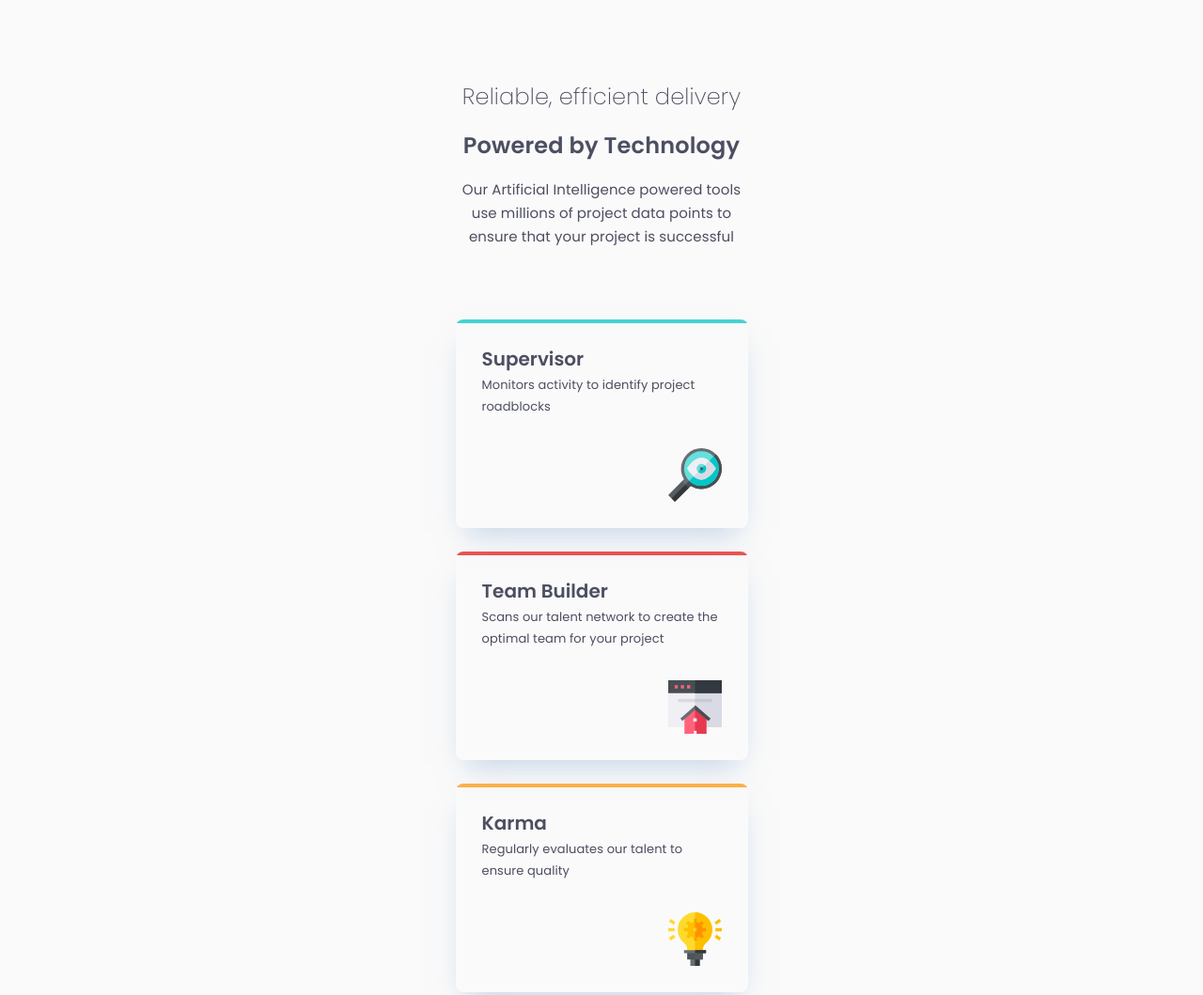
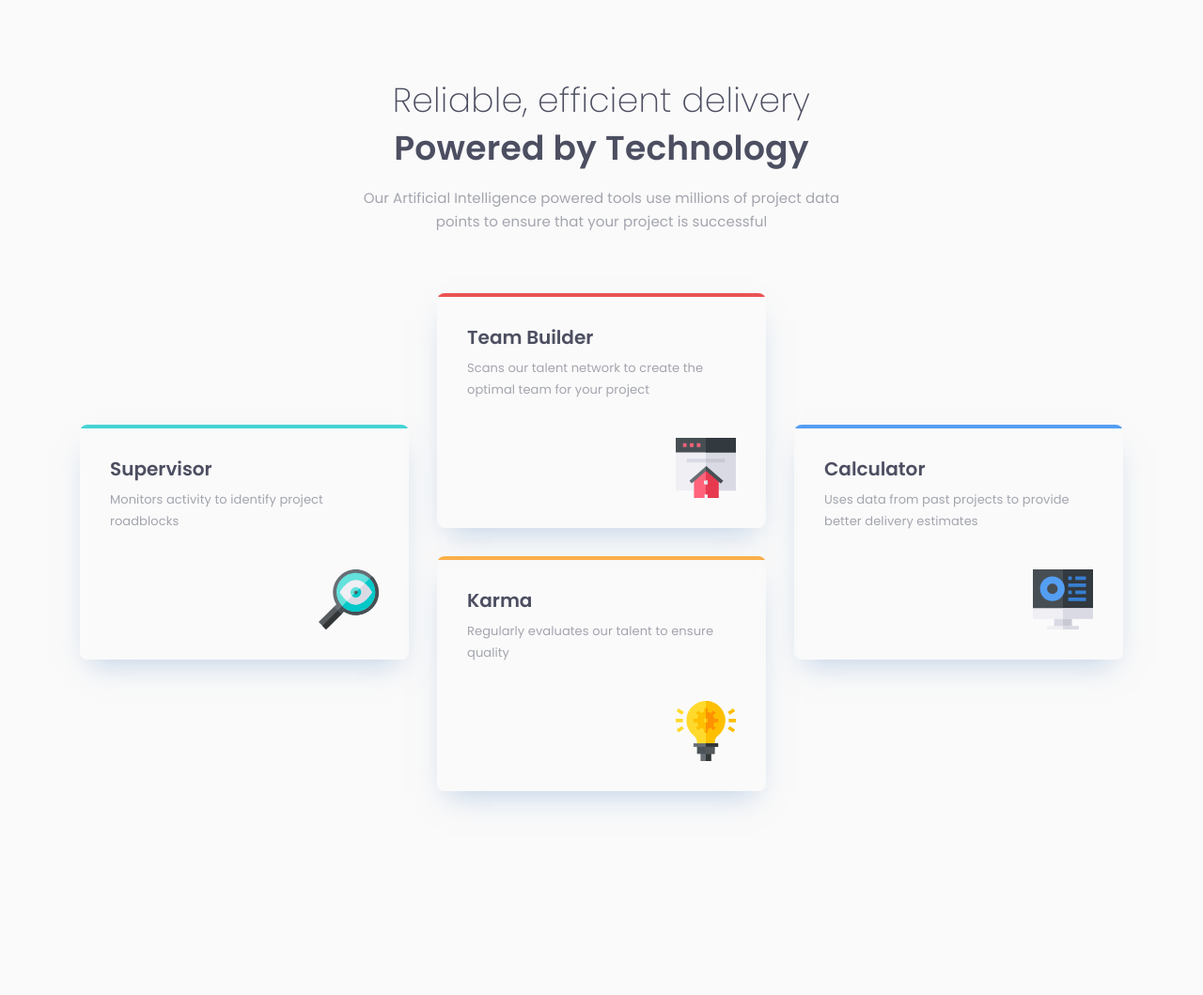
Before and after one commit to ryancalacsan/four-card-feature-section, a website built with Parcel: page src/index.html in a window 1280 px wide. Shown: the top 1059 px of the page at 94% size. After the commit the page ends 920 px from the top, so only its background shows below. Built offline with nearby package versions, Linux system fonts and the light colour scheme.

Commit message:
completed desktop view

```diff
--- a/src/index.html
+++ b/src/index.html
@@ -24,7 +24,7 @@
         </p>
       </section>
       <section class="features">
-        <div class="features__card">
+        <div class="features__card card1">
           <div class="features__cardBorder card1"></div>
           <div class="features__cardContainer">
             <h3 class="features__cardTitle">Supervisor</h3>
@@ -38,7 +38,7 @@
             />
           </div>
         </div>
-        <div class="features__card">
+        <div class="features__card card2">
           <div class="features__cardBorder card2"></div>
           <div class="features__cardContainer">
             <h3 class="features__cardTitle">Team Builder</h3>
@@ -48,12 +48,12 @@
             </p>
             <img
               src="./images/icon-team-builder.svg"
-              alt="magnifiying glass"
+              alt="house"
               class="features__cardImg"
             />
           </div>
         </div>
-        <div class="features__card">
+        <div class="features__card card3">
           <div class="features__cardBorder card3"></div>
           <div class="features__cardContainer">
             <h3 class="features__cardTitle">Karma</h3>
@@ -62,7 +62,7 @@
             </p>
             <img
               src="./images/icon-karma.svg"
-              alt="magnifiying glass"
+              alt="lightbulb with gear inside"
               class="features__cardImg"
             />
           </div>
@@ -76,7 +76,7 @@
             </p>
             <img
               src="./images/icon-calculator.svg"
-              alt="magnifiying glass"
+              alt="computer"
               class="features__cardImg"
             />
           </div>
--- a/src/scss/abstracts/_colors.scss
+++ b/src/scss/abstracts/_colors.scss
@@ -5,4 +5,4 @@ $blue: hsl(212, 86%, 64%);
 
 $veryDarkBlue: hsl(234, 12%, 34%);
 $grayishBlue: hsl(229, 6%, 66%);
-$veryLightGray: hsl(0, 0%, 98%);
+$veryLightGray: #fafafa;
--- a/src/scss/abstracts/_fonts.scss
+++ b/src/scss/abstracts/_fonts.scss
@@ -1,9 +1,9 @@
 //font sizes
-$font-sm: 13px;
-$font-md: 15px;
-$font-lg: 20px;
-$font-xl: 24px;
-$font-xxl: 36px;
+$font-sm: 0.8125rem;
+$font-md: 0.9375rem;
+$font-lg: 1.25rem;
+$font-xl: 1.5rem;
+$font-xxl: 2.25rem;
 
 //font weights
 $extra-light: 200;
--- a/src/scss/base/_globals.scss
+++ b/src/scss/base/_globals.scss
@@ -23,6 +23,10 @@ p {
 }
 
 main {
-    margin: 85px 32px 78px 32px;
+    padding: 5.3125rem 2rem 4.875rem 2rem;
     text-align: center;
+
+    @include breakpoint-up(large) {
+        padding-top: 5rem;
+    }
 }
--- a/src/scss/base/_index.scss
+++ b/src/scss/base/_index.scss
@@ -1,2 +1,2 @@
+@forward "reset";
 @forward "globals";
-@forward "reset";
--- a/src/scss/components/_card.scss
+++ b/src/scss/components/_card.scss
@@ -5,20 +5,54 @@
     flex-direction: column;
     align-items: center;
     text-align: left;
+
+    @include breakpoint-up(large) {
+        margin: 0 auto;
+        display: grid;
+        max-width: 69.375rem;
+        grid-template-columns: 1fr 1fr 1fr;
+        grid-template-rows: 1fr 1fr;
+        gap: 1.875rem;
+        grid-template-areas:
+            "super team calc"
+            "super karma calc";
+    }
     &__card {
-        margin-bottom: 25px;
-        max-width: 311px;
-        box-shadow: 0 15px 30px -11px hsla(213, 47%, 67%, 50%);
-        border-radius: 8px;
+        margin-bottom: 1.5625rem;
+        max-width: 19.4375rem;
+        box-shadow: 0 0.9375rem 1.875rem -0.6875rem hsla(213, 47%, 67%, 50%);
+        border-radius: 0.5rem;
         overflow: hidden;
 
+        @include breakpoint-up(large) {
+            margin-bottom: 0;
+            max-width: 100%;
+        }
+
+        &.card1 {
+            grid-area: super;
+        }
+
+        &.card2 {
+            grid-area: team;
+        }
+
+        &.card3 {
+            grid-area: karma;
+        }
+
         &.card4 {
+            grid-area: calc;
             margin-bottom: 0;
         }
     }
 
     &__cardBorder {
-        height: 3.55px;
+        height: 0.2219rem;
+
+        @include breakpoint-up(large) {
+            height: 0.25rem;
+        }
 
         &.card1 {
             background-color: $cyan;
@@ -38,27 +72,44 @@
     }
 
     &__cardContainer {
-        margin: 23.45px 28px 28px 28px;
+        margin: 1.4656rem 1.75rem 1.75rem 1.75rem;
+
+        @include breakpoint-up(large) {
+            margin: 1.75rem 2rem 2rem 2rem;
+        }
     }
 
     &__cardTitle {
         font-weight: $semi-bold;
         font-size: $font-lg;
-        line-height: 30px;
-        margin-bottom: 1px;
+        line-height: 1.875rem;
+        margin-bottom: 0.0625rem;
+
+        @include breakpoint-up(large) {
+            margin-bottom: 0.375rem;
+        }
     }
 
     &__cardText {
         font-weight: $regular;
-        font-size: 13px;
-        line-height: 23px;
-        letter-spacing: 0.09px;
-        margin-bottom: 33px;
+        font-size: 0.8125rem;
+        line-height: 1.4375rem;
+        letter-spacing: 0.0056rem;
+        margin-bottom: 2.0625rem;
+        color: $grayishBlue;
+
+        @include breakpoint-up(large) {
+            margin-bottom: 2.5rem;
+        }
     }
 
     &__cardImg {
         display: block;
-        height: 57px;
+        height: 3.5625rem;
         margin-left: auto;
+
+        @include breakpoint-up(large) {
+            height: 4rem;
+        }
     }
 }
--- a/src/scss/components/_hero.scss
+++ b/src/scss/components/_hero.scss
@@ -1,28 +1,45 @@
 @use "../abstracts/" as *;
 
 .hero {
-    max-width: 311px;
+    max-width: 19.4375rem;
     margin: 0 auto;
-    margin-bottom: 76px;
+    margin-bottom: 4.75rem;
+
+    @include breakpoint-up(large) {
+        max-width: 33.75rem;
+        margin-bottom: 4rem;
+    }
 
     &__tagline,
     &__title {
         font-size: $font-xl;
-        line-height: 36px;
-        letter-spacing: 0.17px;
+        line-height: 2.25rem;
+        letter-spacing: 0.0106rem;
+
+        @include breakpoint-up(large) {
+            font-size: $font-xxl;
+            line-height: 3.375rem;
+            letter-spacing: 0.0156rem;
+        }
     }
 
     &__tagline {
         font-weight: $extra-light;
+        margin-bottom: 0.0625rem;
+        @include breakpoint-up(large) {
+            margin-bottom: -0.1875rem;
+        }
     }
 
     &__title {
         font-weight: $semi-bold;
+        margin-bottom: 0.8125rem;
     }
     &__text {
         font-size: $font-md;
         font-weight: $regular;
-        line-height: 25px;
-        letter-spacing: 0.1px;
+        line-height: 1.5625rem;
+        letter-spacing: 0.0063rem;
+        color: $grayishBlue;
     }
 }
--- a/style-guide.md
+++ /dev/null
@@ -1,34 +0,0 @@
-# Front-end Style Guide
-
-## Layout
-
-The designs were created to the following widths:
-
-- Mobile: 375px
-- Desktop: 1440px
-
-## Colors
-
-### Primary
-
-- Red: hsl(0, 78%, 62%)
-- Cyan: hsl(180, 62%, 55%)
-- Orange: hsl(34, 97%, 64%)
-- Blue: hsl(212, 86%, 64%)
-
-### Neutral
-
-- Very Dark Blue: hsl(234, 12%, 34%)
-- Grayish Blue: hsl(229, 6%, 66%)
-- Very Light Gray: hsl(0, 0%, 98%)
-
-## Typography
-
-### Body Copy
-
-- Font size: 15px
-
-### Fonts
-
-- Family: [Poppins](https://fonts.google.com/specimen/Poppins)
-- Weights: 200, 400, 600
```
Also changed, not shown: dist/index.html, 3 other files.
